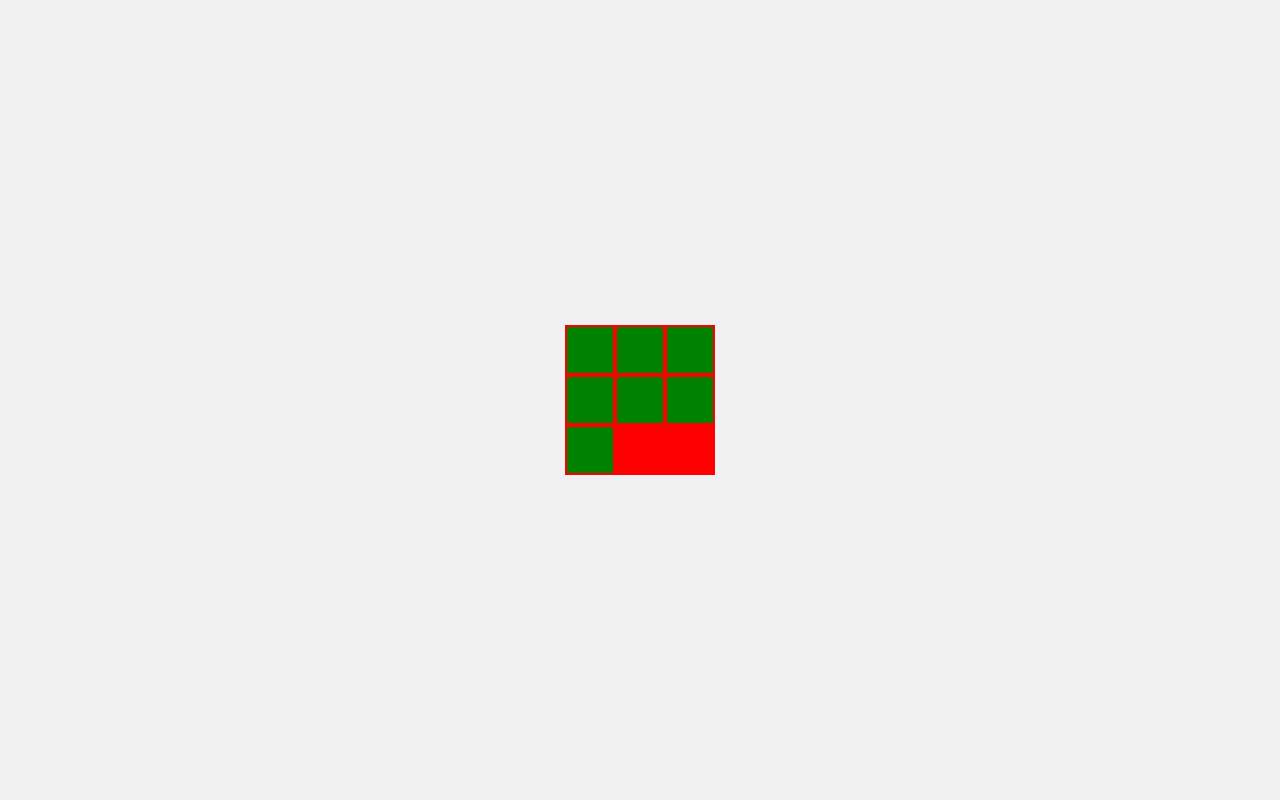
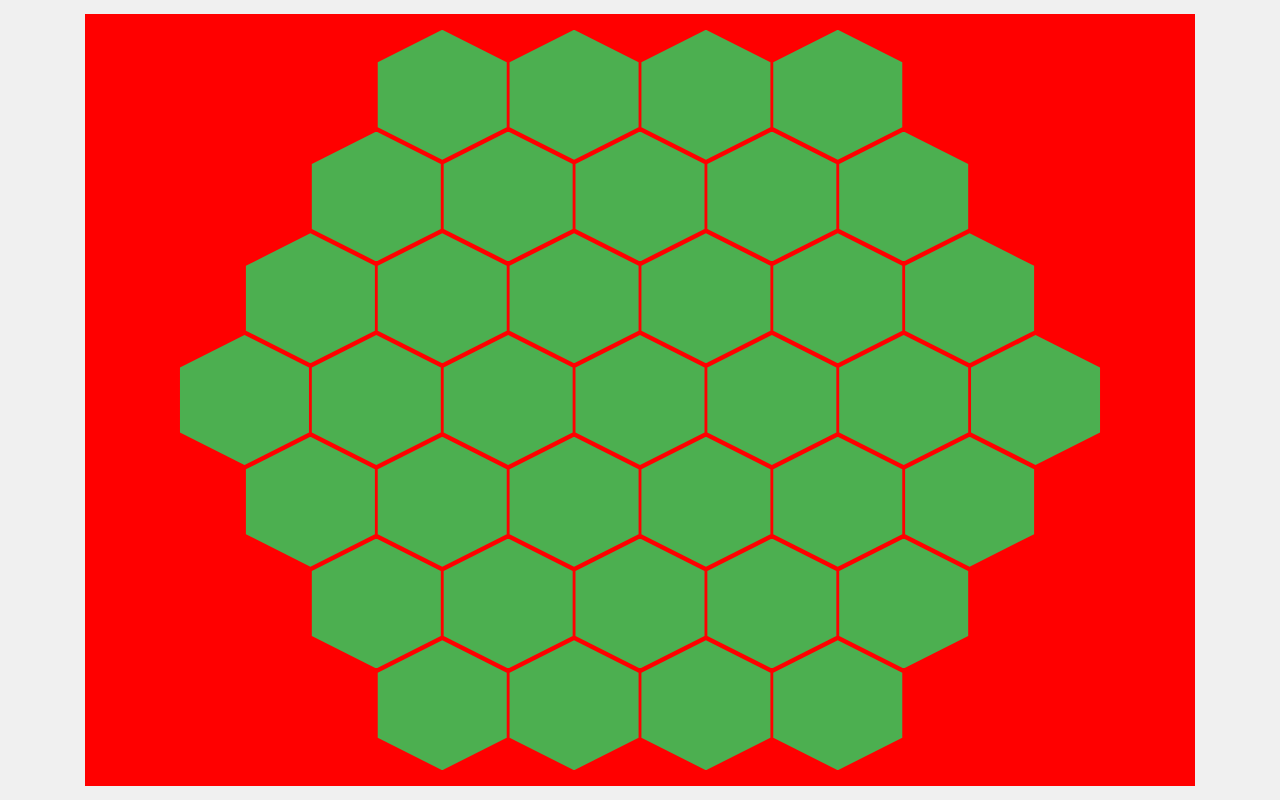
Before and after one commit to Paraldos/rpg-tools, a React (Vite) app: page / in a window 1280 px wide. Built offline with nearby package versions, Linux system fonts and the light colour scheme.

Commit message:
created hexmap

```diff
--- a/src/components/hex-map/HexMap.css
+++ b/src/components/hex-map/HexMap.css
@@ -1,6 +1,12 @@
 .hex-map {
   background-color: red;
 
-  display: grid;
-  grid-template-columns: repeat(3, 50px);
+  display: flex;
+  flex-direction: column;
+  padding: 30px;
 }
+
+.hex-row {
+  display: flex;
+  justify-content: center;
+}
--- a/src/components/hex-map/HexMap.jsx
+++ b/src/components/hex-map/HexMap.jsx
@@ -2,13 +2,33 @@ import "./HexMap.css";
 import Hexfield from "../svgs/HexField";
 
 export default function HexMap() {
-  const amountOfHexfields = 7;
-  const hexFieldArray = Array.from({ length: amountOfHexfields });
+  const widthOfField = 7;
+  const heightOfField = widthOfField;
+  const hexFieldArray = [];
+
+  for (let row = 0; row < heightOfField; row++) {
+    const middleRow = Math.floor(widthOfField / 2);
+    const distanceFromMiddle = Math.abs(row - middleRow);
+    const fieldsInRow = widthOfField - distanceFromMiddle;
+
+    const rowArray = [];
+    for (let col = 0; col < fieldsInRow; col++) {
+      rowArray.push(1);
+    }
+
+    hexFieldArray.push(rowArray);
+  }
+
+  console.log(hexFieldArray);
 
   return (
     <div className="hex-map">
-      {hexFieldArray.map((_, index) => (
-        <Hexfield key={index} />
+      {hexFieldArray.map((row, rowIndex) => (
+        <div className="hex-row" key={rowIndex}>
+          {row.map((cell, colIndex) => (
+            <Hexfield key={`${rowIndex}-${colIndex}`} />
+          ))}
+        </div>
       ))}
     </div>
   );
--- a/src/components/svgs/HexField.css
+++ b/src/components/svgs/HexField.css
@@ -1,5 +1,11 @@
-.hexfield {
-  background-color: green;
-  aspect-ratio: 1 / 1;
-  margin: 2px;
+.hex-field {
+  width: 150px;
+  aspect-ratio: 1 / 0.866;
+  background: #4caf50;
+  clip-path: polygon(50% 0%, 93% 25%, 93% 75%, 50% 100%, 7% 75%, 7% 25%);
+  margin: -1.34% -0.866%;
 }
+
+.hex-field:hover {
+  background: blue;
+}
--- a/src/components/svgs/HexField.jsx
+++ b/src/components/svgs/HexField.jsx
@@ -1,5 +1,5 @@
 import "./HexField.css";
 
 export default function HexField() {
-  return <dev className="hexfield"></dev>;
+  return <dev className="hex-field"></dev>;
 }
```
